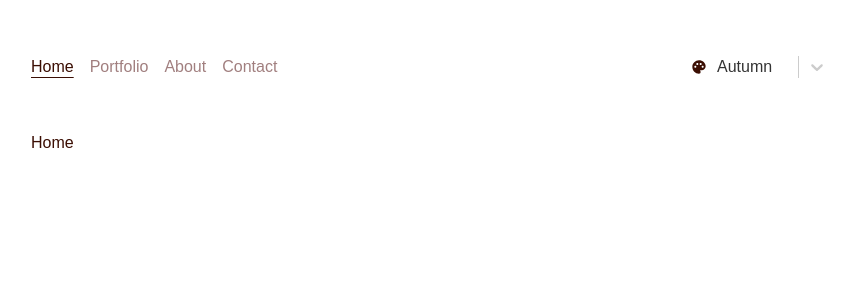
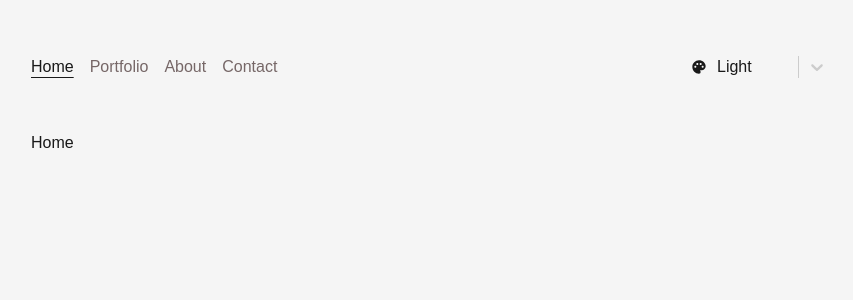
Before and after one commit to akleszcz/art-portfolio, a React (Create React App) app: page / in a window 1280 px wide. Shown: the top 300 px of the page, without its empty margins (207-1060 px from the left). Built offline with nearby package versions, Linux system fonts and the light colour scheme.

Commit message:
Replace seasonal themes with light and dark theme

```diff
--- a/src/components/NavBar/ThemeSelect.tsx
+++ b/src/components/NavBar/ThemeSelect.tsx
@@ -1,6 +1,7 @@
 import { FunctionComponent, useContext, useState } from "react";
 import { MdPalette } from 'react-icons/md';
-import { SingleValue } from "react-select";
+import ReactSelect, { SingleValue } from "react-select";
+import { useTheme } from "styled-components";
 import { UiContext } from "../../context/ui-context";
 import { DEFAULT_THEME_NAME } from "../../styles/consts";
 import { themes } from "../../styles/themes";
@@ -8,11 +9,43 @@ import { ThemeName, ThemeOptionType } from "../../styles/types";
 import { createSelectOption } from "../../utils";
 import * as Styled from "./styles";
 
+
 const themeOptions = Object.keys(themes).map((key) => createSelectOption(key)) as ThemeOptionType[];
 
 const ThemeSelect: FunctionComponent = () => {
   const { setThemeName } = useContext(UiContext);
   const [selectedOption, setSelectedOption] = useState(() => createSelectOption(DEFAULT_THEME_NAME));
+  const theme = useTheme();
+
+  const customStyles = {
+    container: (base: any) => ({
+      ...base,
+      textTransform: 'capitalize',
+      width: '8rem',
+    }),
+    control: (base: any) => ({
+      ...base,
+      backgroundColor: 'transparent',
+      borderStyle: 'none',
+      boxShadow: 'none',
+    }),
+    singleValue: (base: any) => ({
+      ...base,
+      color: theme.colors.text,
+    }),
+    menu: (base: any) => ({
+      ...base,
+      backgroundColor: theme.colors.background,
+    }),
+    option: (base: any, state: any) => ({
+      ...base,
+      backgroundColor: state.isSelected ? theme.colors.selectBackground : 'transparent',
+      '&:active': {
+        backgroundColor: theme.colors.selectActiveBackground,
+      },
+      color: theme.colors.text,
+    })
+  };
 
   const handleThemeChange = (newValue: SingleValue<ThemeOptionType>): void => {
     setSelectedOption(newValue as ThemeOptionType);
@@ -21,13 +54,14 @@ const ThemeSelect: FunctionComponent = () => {
 
   return <Styled.SelectContainer>
     <MdPalette />
-    <Styled.Select
+    <ReactSelect
       aria-label="Theme select"
       defaultValue={selectedOption}
       inputId="theme"
       onChange={handleThemeChange}
       options={themeOptions}
       placeholder="Theme"
+      styles={customStyles}
     />
   </Styled.SelectContainer>;
 };
--- a/src/components/NavBar/styles.ts
+++ b/src/components/NavBar/styles.ts
@@ -1,5 +1,4 @@
 import { NavLink } from "react-router-dom";
-import ReactSelect from "react-select";
 import styled from "styled-components";
 
 export const Nav = styled.nav`
@@ -24,20 +23,12 @@ export const Link = styled(NavLink)`
 export const MenuButton = styled.button`
   background-color: transparent;
   border: none;
+  color: ${({ theme }) => theme.colors.text};
 `;
-
-export const Select = styled(ReactSelect)`
-  text-transform: capitalize;
-  width: 8rem;
-
-  & > div {
-    border-style: none;
-    box-shadow: none;
-  }
-` as typeof ReactSelect;
 
 export const SelectContainer = styled.span`
   align-items: center;
+  background-color: transparent;
   display: flex;
   margin-left: auto;
 `;
--- a/src/components/SideDrawer/styles.ts
+++ b/src/components/SideDrawer/styles.ts
@@ -2,7 +2,8 @@ import styled from "styled-components";
 import { tokens } from "../../styles/tokens";
 
 export const Nav = styled.nav`
-  background: #fff;
+  background: ${({ theme }) => theme.colors.background};
+  color: ${({ theme }) => theme.colors.text};
   display: flex;
   flex-direction: column;
   height: 100%;
--- a/src/styles/consts.ts
+++ b/src/styles/consts.ts
@@ -1,4 +1,4 @@
 import { ThemeName } from "./types";
 
 export const THEME_LS_KEY = 'ap_theme_name';
-export const DEFAULT_THEME_NAME: ThemeName = 'autumn';
+export const DEFAULT_THEME_NAME: ThemeName = 'light';
--- a/src/styles/global.ts
+++ b/src/styles/global.ts
@@ -9,7 +9,7 @@ export const GlobalStyle = createGlobalStyle`
     }
 
     body {
-      background: none;
+      background: ${({ theme }) =>theme.colors.background};
       min-height: 100vh;
       padding: 0;
     }
--- a/src/styles/styled.d.ts
+++ b/src/styles/styled.d.ts
@@ -5,6 +5,8 @@ declare module 'styled-components' {
     colors: {
       background: string;
       secondaryText: string;
+      selectBackground: string;
+      selectActiveBackground: string;
       text: string;
     };
   }
--- a/src/styles/themes.ts
+++ b/src/styles/themes.ts
@@ -1,40 +1,26 @@
 import { DefaultTheme } from "styled-components";
 
-const autumnTheme: DefaultTheme = {
+const darkTheme: DefaultTheme = {
   colors: {
-    background: 'linear-gradient(#cfc6c6, #c5b6b6);',
-    secondaryText: '#a17f7f',
-    text: '#3b0e03',
+    background: '#191919',
+    secondaryText: '#bca5a5',
+    selectBackground: '#8b5c5c',
+    selectActiveBackground: '#76676799',
+    text: '#f5f5f5',
   }
 };
 
-const springTheme: DefaultTheme = {
+const lightTheme: DefaultTheme = {
   colors: {
-    background: 'linear-gradient(#cacfc6, #b6c5b6)',
-    secondaryText: '#7fa185',
-    text: '#033b27',
-  }
-};
-
-const summerTheme: DefaultTheme = {
-  colors: {
-    background: 'linear-gradient(#edeaca, #dddfca)',
-    secondaryText: '#9da17f',
-    text: '#3b3803',
-  }
-};
-
-const winterTheme: DefaultTheme = {
-  colors: {
-    background: 'linear-gradient(#ced6df, #b2becb)',
-    secondaryText: '#7f92a1',
-    text: '#03233b',
+    background: '#f5f5f5',
+    secondaryText: '#766767',
+    selectBackground: '#d0b7b7',
+    selectActiveBackground: '#d0b7b78a',
+    text: '#191919',
   }
 };
 
 export const themes = {
-  autumn: autumnTheme,
-  spring: springTheme,
-  summer: summerTheme,
-  winter: winterTheme,
+  dark: darkTheme,
+  light: lightTheme,
 };
```
Also changed, not shown: 2 other files (tests, documents, lock files or other folders).
